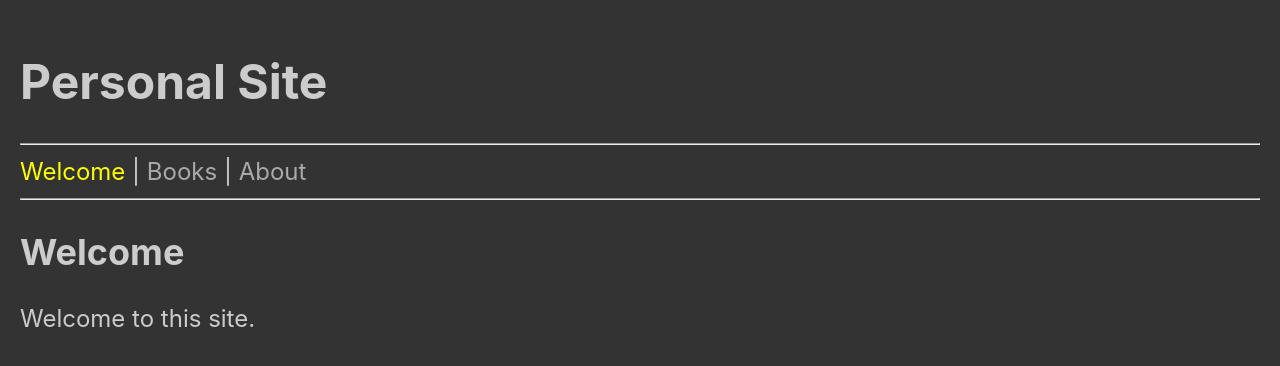
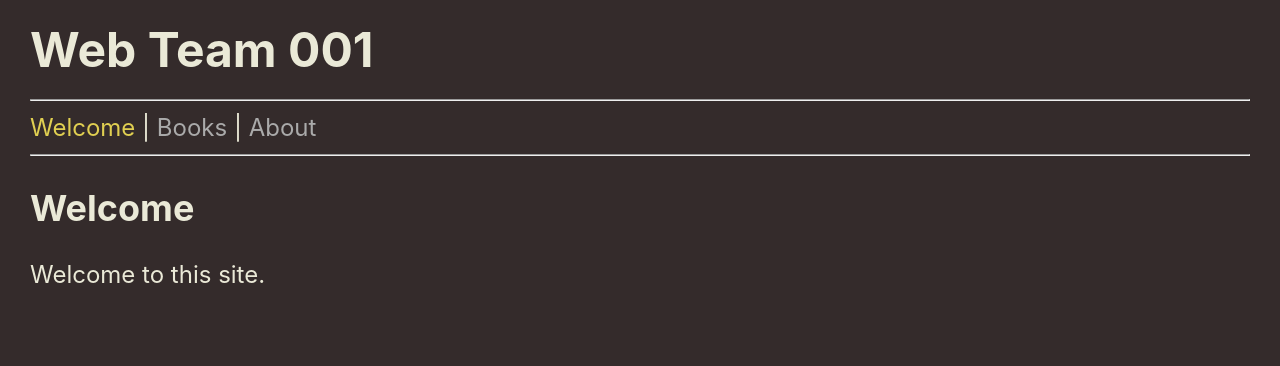
Before and after one commit to edwardtanguay/web-team-site, a React (Vite) app: page /welcome in a window 1280 px wide. Shown: the top 366 px of the page. Built offline with nearby package versions, Linux system fonts and the light colour scheme.

Commit message:
changed colors

```diff
--- a/src/App.jsx
+++ b/src/App.jsx
@@ -7,7 +7,7 @@ import { NavLink, Routes, Route, Navigate } from 'react-router-dom';
 function App() {
 	return (
 		<div className="App">
-			<h1>Personal Site</h1>
+			<h1>Web Team 001</h1>
 			<hr />
 			<NavLink to="/welcome">Welcome</NavLink> |{' '}
 			<NavLink to="/books">Books</NavLink> |{' '}
--- a/src/App.scss
+++ b/src/App.scss
@@ -1,8 +1,12 @@
 body {
-	background-color: #333;
-	color: #ccc;
-	padding: 20px;
+	background-color: rgb(52, 43, 43);
+	color: rgb(234, 233, 215);
+	padding: 0 30px;
 	font-size: 1.5rem;
+
+	h1 {
+		margin: 20px 0;
+	}
 
 	a {
 		color: #aaa;
@@ -10,6 +14,6 @@ body {
 	}
 
 	a.active {
-		color: yellow;
+		color: rgb(224, 207, 81);
 	}
 }
```
